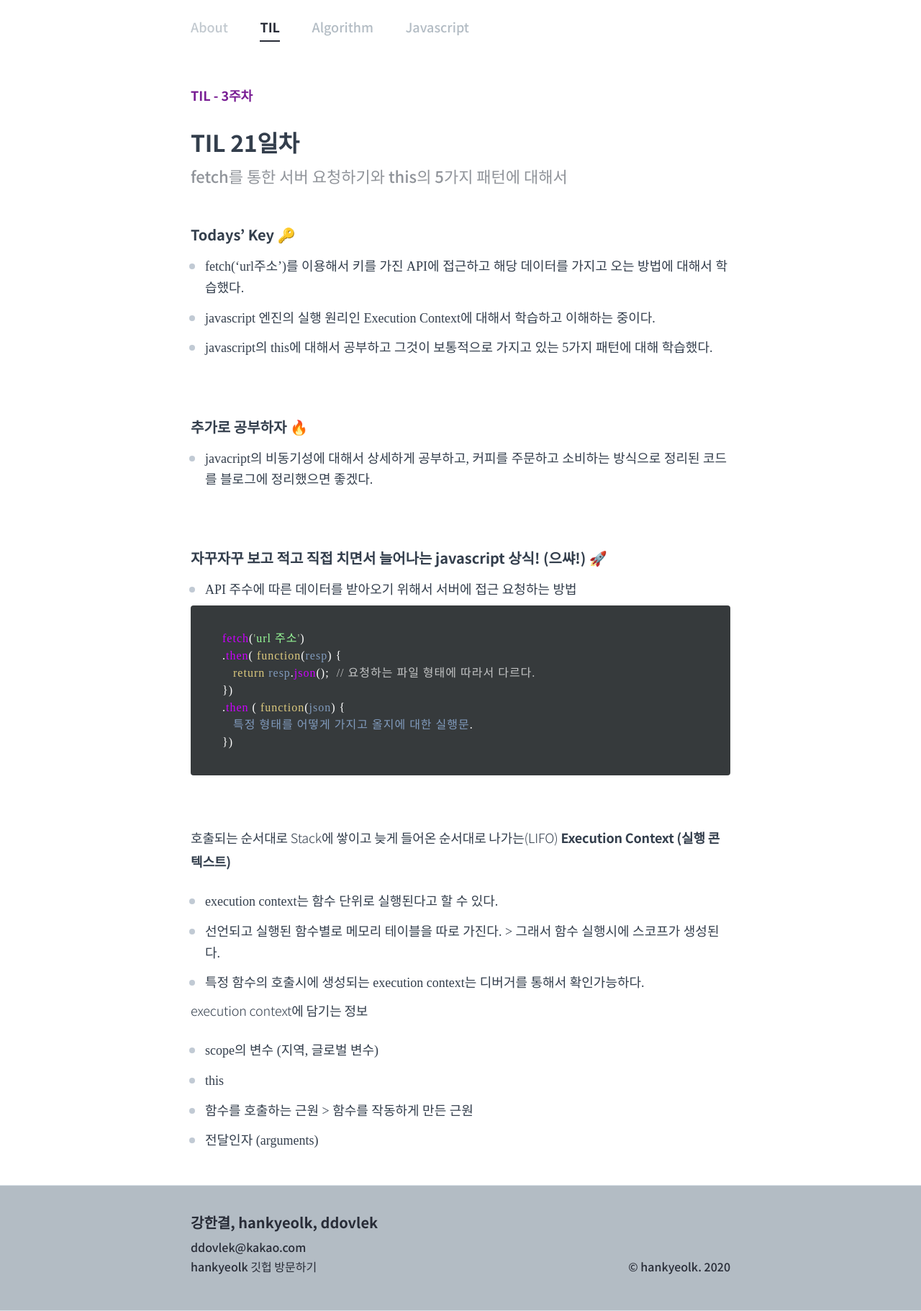
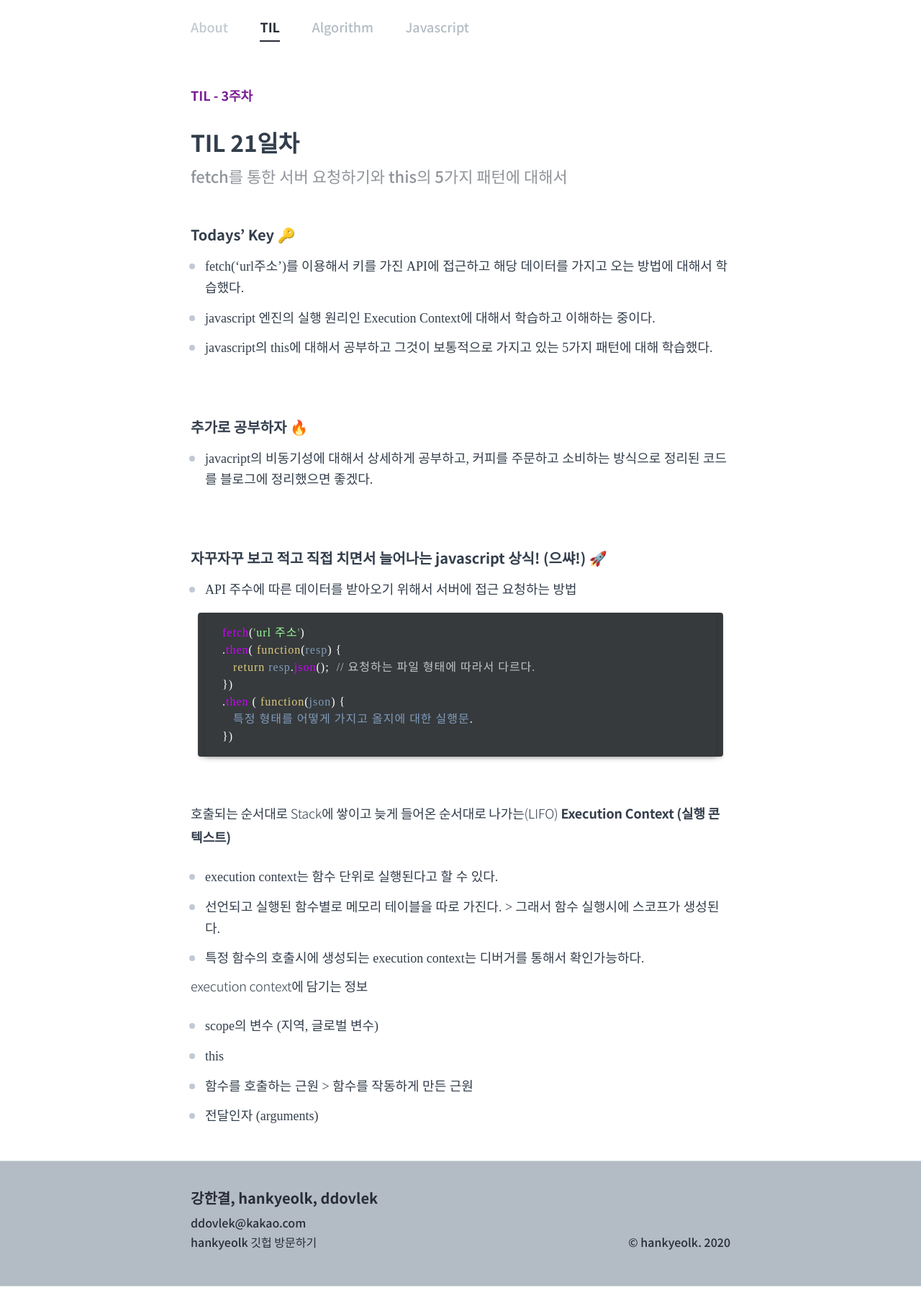
Before and after one commit to hankyeolk/hankyeolk.github.io, a Jekyll site: the page built from TIL/21_2020.07.05.md, in a window 1280 px wide. Shown: the whole page at 72% size. Built offline with Jekyll 4.4.1, drawn with Linux system fonts in a browser that asks for light colours; some web fonts are replaced; after the commit the page ends 1787 px from its top, so only the background shows below that.

Commit message:
code scss updated

```diff
--- a/_sass/_code.scss
+++ b/_sass/_code.scss
@@ -4,7 +4,7 @@
 }
 
 code {
-  background-color:#0071E3;
+  background-color: #0071e3;
   border-radius: 6px;
   color: #38d9a9;
   font-size: 75%;
@@ -28,22 +28,17 @@
 
 .highlight {
   background-color: #363a3c;
-  border: none;
+  font-size: 90%;
+  box-shadow: 0 4px 6px -1px rgba(0, 0, 0, 0.1),
+    0 2px 4px -1px rgba(0, 0, 0, 0.1);
+  margin: 10px;
+  line-height: 20px;
   border-radius: 4px;
-  line-height: 1.4;
-  margin: 0 0 1rem;
-  padding: 0.5rem;
-  font-size: 10px;
-  font-weight: 500;
-  letter-spacing: 0.5px;
 
   pre {
-    padding: 25px 35px;
+    padding: 16px 24px;
     margin-bottom: 0;
-    overflow-x: auto;
-    font-size: 90%;
-    line-height: 1.5;
-
+    overflow-x: scroll;
   }
 
   .lineno {
```
